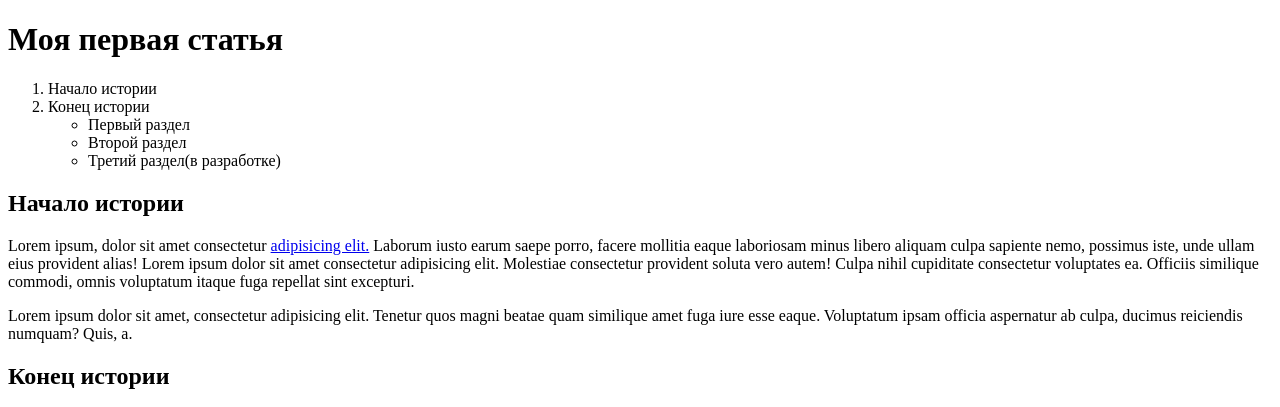
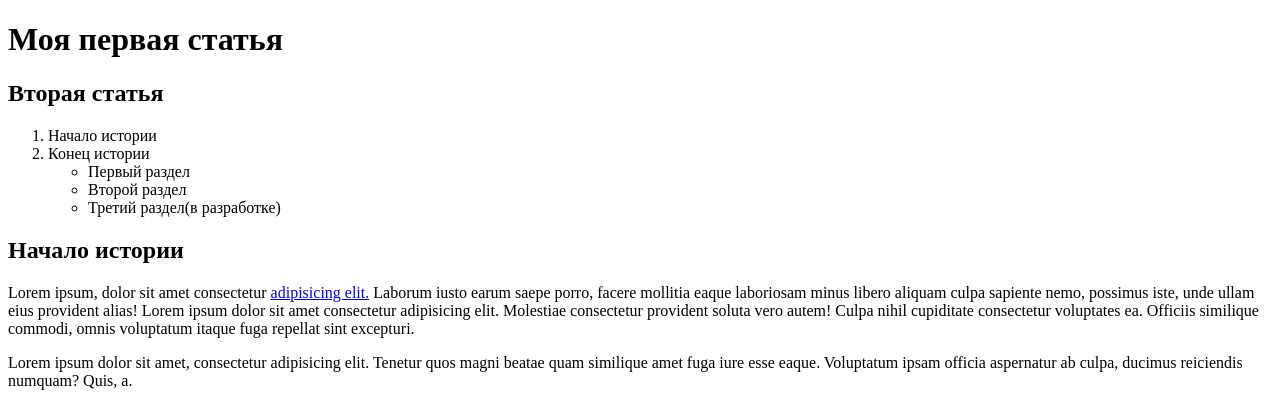
Before and after one commit to snelix/project, a plain HTML site: page index.html in a window 1280 px wide. Shown: the top 407 px of the page. Drawn offline with Linux system fonts and the light colour scheme.

Commit message:
index.html mod

```diff
--- a/index.html
+++ b/index.html
@@ -8,6 +8,7 @@
 <body>
     <header>
         <h1>Моя первая статья</h1>
+        <h2>Вторая статья</h2>
          <nav>
             <ol>
             <li>Начало истории</li>
```
